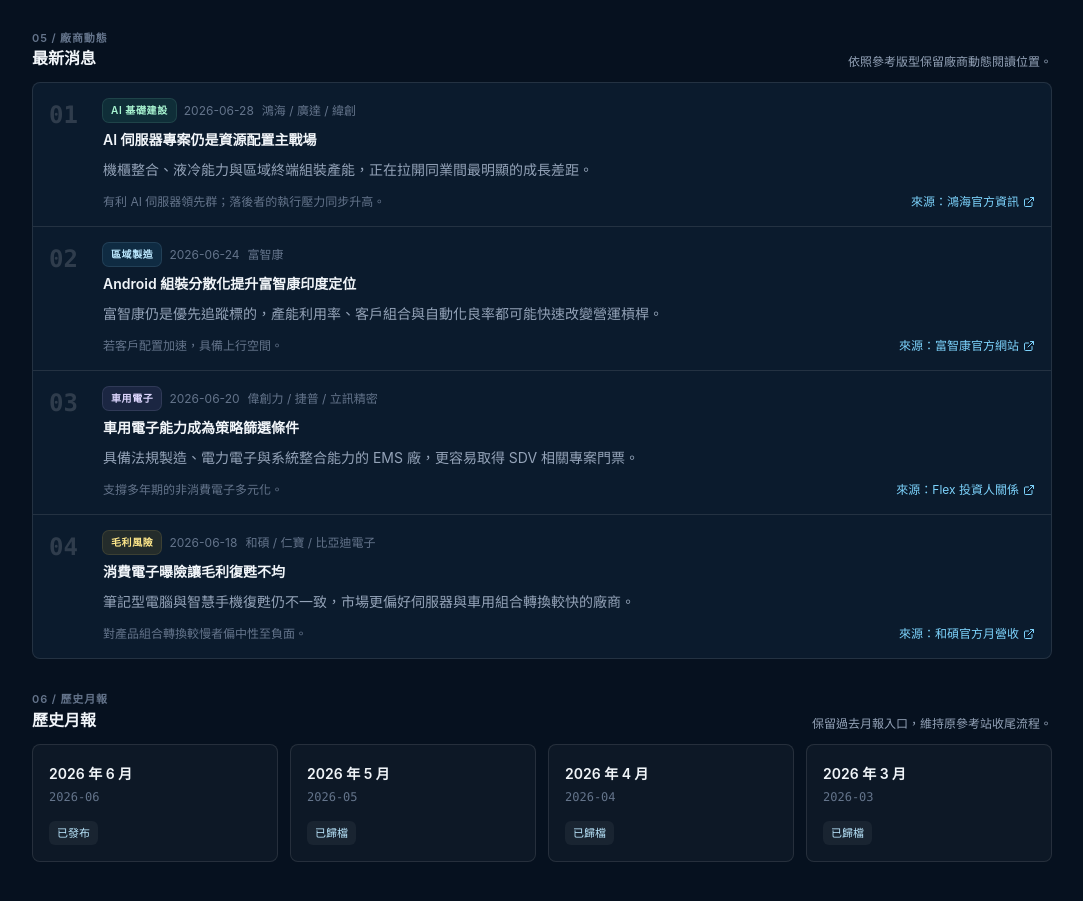
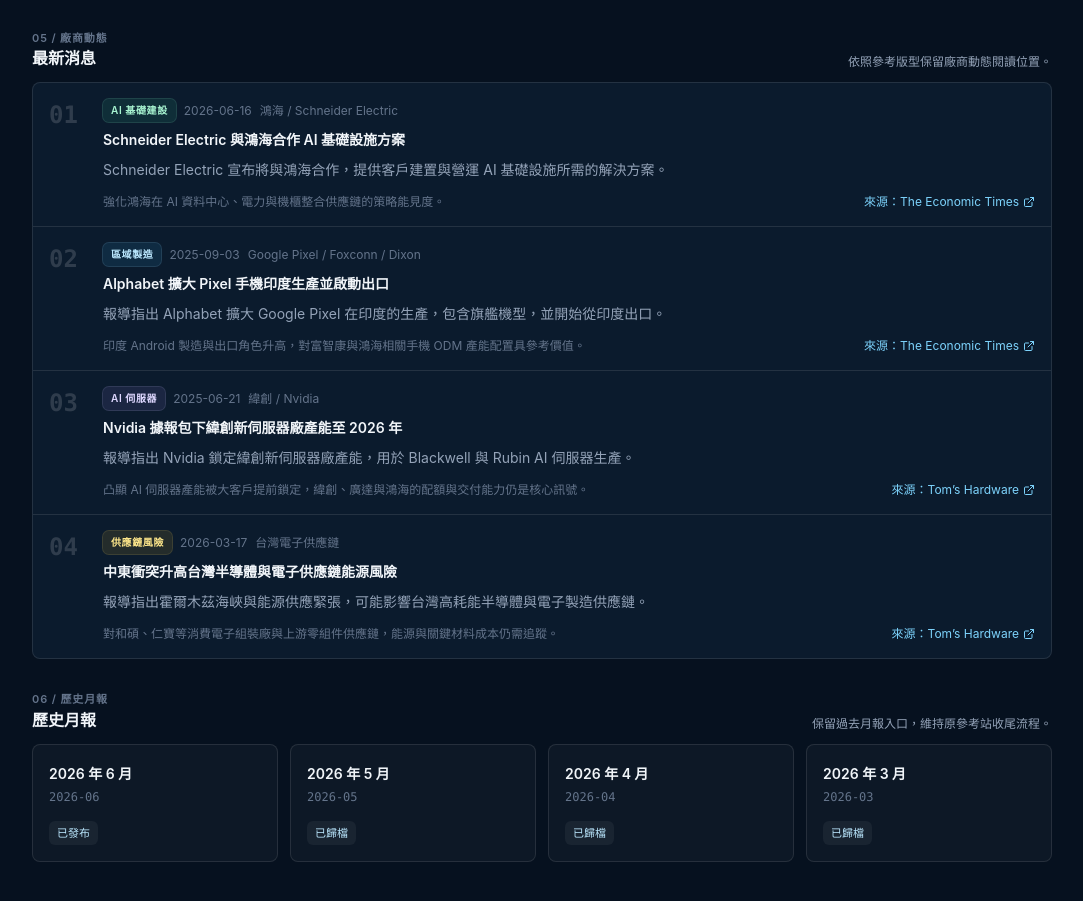
Before and after one commit to MaggiePLChen-oss/ems-odm-v12, a Next.js app: page / in a window 1280 px wide. Shown: the part 2129-3030 px from the top of the page, without its empty margins (196-1279 px from the left). Built offline with nearby package versions, Linux system fonts and the light colour scheme.

Commit message:
Use article source links for latest news

```diff
--- a/data/report.ts
+++ b/data/report.ts
@@ -83,50 +83,50 @@
   const latestNews: NewsItem[] = [
     {
       id: 'news-ai-rack',
-      date: '2026-06-28',
-      company: '鴻海 / 廣達 / 緯創',
+      date: '2026-06-16',
+      company: '鴻海 / Schneider Electric',
       tag: 'AI 基礎建設',
-      title: 'AI 伺服器專案仍是資源配置主戰場',
-      body: '機櫃整合、液冷能力與區域終端組裝產能，正在拉開同業間最明顯的成長差距。',
-      impact: '有利 AI 伺服器領先群；落後者的執行壓力同步升高。',
-      source: '鴻海官方資訊',
-      sourceUrl: 'https://www.honhai.com/en-us',
+      title: 'Schneider Electric 與鴻海合作 AI 基礎設施方案',
+      body: 'Schneider Electric 宣布將與鴻海合作，提供客戶建置與營運 AI 基礎設施所需的解決方案。',
+      impact: '強化鴻海在 AI 資料中心、電力與機櫃整合供應鏈的策略能見度。',
+      source: 'The Economic Times',
+      sourceUrl: 'https://m.economictimes.com/markets/stocks/news/schneider-shares-hit-upper-circuit-on-parent-cos-ai-deal/articleshow/131757058.cms',
       tone: 'green',
     },
     {
       id: 'news-fih-india',
-      date: '2026-06-24',
-      company: '富智康',
+      date: '2025-09-03',
+      company: 'Google Pixel / Foxconn / Dixon',
       tag: '區域製造',
-      title: 'Android 組裝分散化提升富智康印度定位',
-      body: '富智康仍是優先追蹤標的，產能利用率、客戶組合與自動化良率都可能快速改變營運槓桿。',
-      impact: '若客戶配置加速，具備上行空間。',
-      source: '富智康官方網站',
-      sourceUrl: 'https://www.fihmb.com/',
+      title: 'Alphabet 擴大 Pixel 手機印度生產並啟動出口',
+      body: '報導指出 Alphabet 擴大 Google Pixel 在印度的生產，包含旗艦機型，並開始從印度出口。',
+      impact: '印度 Android 製造與出口角色升高，對富智康與鴻海相關手機 ODM 產能配置具參考價值。',
+      source: 'The Economic Times',
+      sourceUrl: 'https://economictimes.indiatimes.com/industry/cons-products/electronics/alphabet-ramps-up-pixel-phone-production-in-india/articleshow/123669907.cms',
       tone: 'blue',
     },
     {
       id: 'news-auto',
-      date: '2026-06-20',
-      company: '偉創力 / 捷普 / 立訊精密',
-      tag: '車用電子',
-      title: '車用電子能力成為策略篩選條件',
-      body: '具備法規製造、電力電子與系統整合能力的 EMS 廠，更容易取得 SDV 相關專案門票。',
-      impact: '支撐多年期的非消費電子多元化。',
-      source: 'Flex 投資人關係',
-      sourceUrl: 'https://investors.flex.com/overview/default.aspx',
+      date: '2025-06-21',
+      company: '緯創 / Nvidia',
+      tag: 'AI 伺服器',
+      title: 'Nvidia 據報包下緯創新伺服器廠產能至 2026 年',
+      body: '報導指出 Nvidia 鎖定緯創新伺服器廠產能，用於 Blackwell 與 Rubin AI 伺服器生產。',
+      impact: '凸顯 AI 伺服器產能被大客戶提前鎖定，緯創、廣達與鴻海的配額與交付能力仍是核心訊號。',
+      source: 'Tom’s Hardware',
+      sourceUrl: 'https://www.tomshardware.com/desktops/servers/nvidia-books-entire-server-plant-capacity-through-2026-pushing-out-other-potential-customers-to-build-blackwell-and-rubin-ai-servers',
       tone: 'purple',
     },
     {
       id: 'news-risk',
-      date: '2026-06-18',
-      company: '和碩 / 仁寶 / 比亞迪電子',
-      tag: '毛利風險',
-      title: '消費電子曝險讓毛利復甦不均',
-      body: '筆記型電腦與智慧手機復甦仍不一致，市場更偏好伺服器與車用組合轉換較快的廠商。',
-      impact: '對產品組合轉換較慢者偏中性至負面。',
-      source: '和碩官方月營收',
-      sourceUrl: 'https://www.pegatroncorp.com/investorRelations/monthlyRevenue/lang/en_US',
+      date: '2026-03-17',
+      company: '台灣電子供應鏈',
+      tag: '供應鏈風險',
+      title: '中東衝突升高台灣半導體與電子供應鏈能源風險',
+      body: '報導指出霍爾木茲海峽與能源供應緊張，可能影響台灣高耗能半導體與電子製造供應鏈。',
+      impact: '對和碩、仁寶等消費電子組裝廠與上游零組件供應鏈，能源與關鍵材料成本仍需追蹤。',
+      source: 'Tom’s Hardware',
+      sourceUrl: 'https://www.tomshardware.com/tech-industry/global-chip-supply-chain-under-threat-as-us-iran-conflict-enters-third-week-strait-of-hormuz-blockade-is-days-away-from-crippling-taiwans-semiconductor-industry',
       tone: 'amber',
     },
   ];
```
Also changed, not shown: 1 other file (tests, documents, lock files or other folders).
